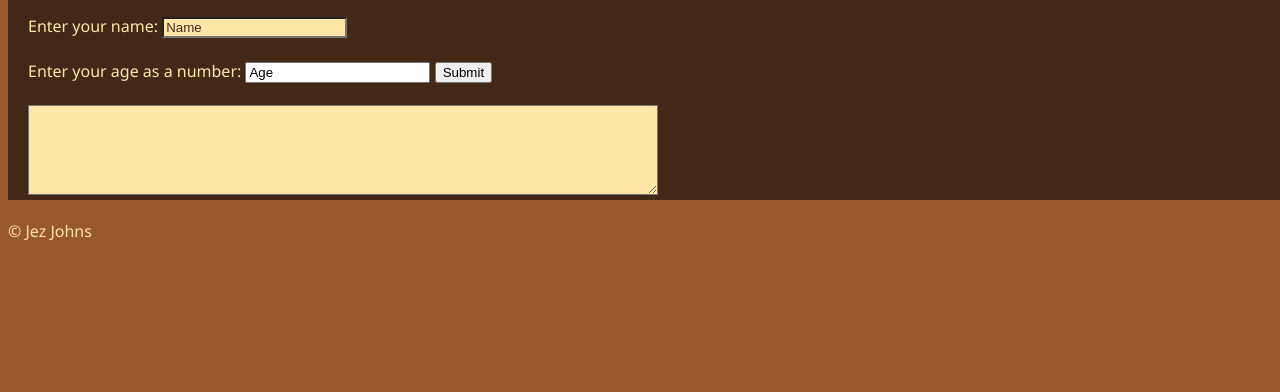
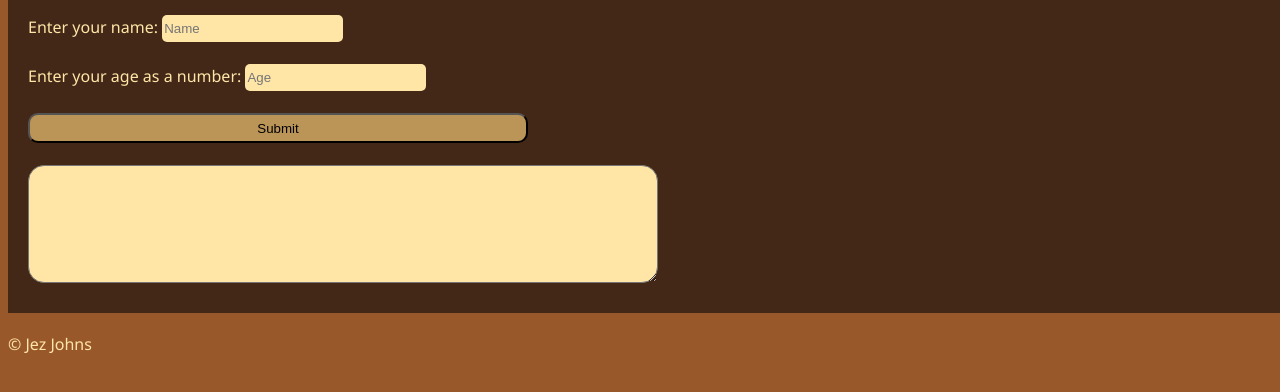
Before and after one commit to jezinho22/fortunes-errors, a plain HTML site: page index.html in a window 1280 px wide. Shown: the part 290-682 px from the top of the page. Drawn offline with Linux system fonts and the light colour scheme.

Commit message:
debugged to display fortune

```diff
--- a/fortuneteller.css
+++ b/fortuneteller.css
@@ -43,14 +43,31 @@ form {
 }
 form div {
   margin: 20px;
+  min-height: 320px;
 }
 .inputBox {
   background-color: #ffe6a7ff;
   color: #432818ff;
+  min-height: 25px;
+  border-radius: 5px;
+  border: none;
 }
 #fortuneView {
   background-color: #ffe6a7ff;
   color: #432818ff;
   font-size: 24px;
   font-family: Verdana, Geneva, Tahoma, sans-serif;
+  border-radius: 16px;
+  padding-bottom: 30px;
 }
+#submit {
+  width: 500px;
+  height: 30px;
+  border-radius: 10px;
+  background-color: #bb9457ff;
+}
+#submit:hover {
+  background-color: #432818ff;
+  color: #ffe6a7ff;
+  cursor: pointer;
+}
--- a/fortuneteller.js
+++ b/fortuneteller.js
@@ -1,4 +1,4 @@
-function fortune(form) {
+function fortune() {
   fortunesArray = [
     "Your adventure could lead to happiness",
     "You always bring others happiness",
@@ -17,6 +17,9 @@ function fortune(form) {
     "You are offered the dream of a lifetime. Say yes!",
     "You are open-minded and quick to make new friends",
     "You are solid and dependable",
+    "You are going to have an OK day",
+    "You don't need a prediction from a cookie. You know you will be fine.",
+    "Drive for success, and you will achieve it",
     "You are soon going to change your present line of work",
     "You are talented in many ways",
     "You are the master of every situation",
@@ -91,6 +94,8 @@ function fortune(form) {
     "Your hard work will payoff today",
     "Your heart will always make itself known through your words",
     "Your home is the center of great love",
+    "Don't take your loved ones for granted",
+    "Fart right now. I dare you",
     "Your ideals are well within your reach",
     "Your infinite capacity for patience will be rewarded sooner or later",
     "Your leadership qualities will be tested and proven",
@@ -109,17 +114,12 @@ function fortune(form) {
     "Your talents will be recognized and suitably rewarded",
     "Your work interests can capture the highest status or prestige",
   ];
+  let form = document.getElementById("form1");
+
   today = new Date().getDate();
-  fortuneIndex =
+  let fortuneIndex =
     (form.inpName.value.length * form.inpAge.value * today) %
     fortunesArray.length;
   form.fortuneView.value =
     form.inpName.value + ": " + fortunesArray[fortuneIndex];
-  //return fName + ": " + fortunesArray[fortuneIndex]
 }
-function sheiss(form) {
-  form.button1.value = "Scheisse";
-}
-function checker() {
-  document.write("Java is working");
-}
--- a/index.html
+++ b/index.html
@@ -15,37 +15,39 @@
       <div class="container">
         <img
           class="banner-img"
-          src="how_to_make_homemade_custom_fortune_cookies_13330_orig.jpg"
-        />
+          src="how_to_make_homemade_custom_fortune_cookies_13330_orig.jpg" />
       </div>
       <div class="centered">Fortune Cookie</div>
     </header>
     <main>
-      <div onload="javascript:checker(this.form)"></div>
-
-      <form name="myform" action="" method="">
+      <form id="form1">
         <div>
           <br />Enter your name:
-          <input type="text" name="inpName" value="Name" class="inputBox" />
+          <input
+            type="text"
+            name="inpName"
+            placeholder="Name"
+            class="inputBox" />
           <br />
           <br />
-          Enter your age as a number: <input type="text" name="inpAge"
-          value="Age" class="inputBox/>
+          Enter your age as a number:
+          <input type="text" name="inpAge" placeholder="Age" class="inputBox" />
+          <br />
           <br />
           <input
             type="button"
             name="button1"
             value="Submit"
-            onclick="fortune(this.form)"
-          />
+            id="submit"
+            onclick="fortune();" />
+
           <br />
           <br />
           <textarea
             id="fortuneView"
             name="fortuneView"
             rows="3"
-            cols="50"
-          ></textarea>
+            cols="50"></textarea>
         </div>
       </form>
     </main>
```
